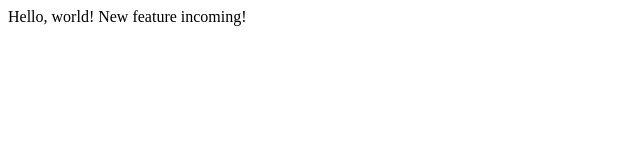
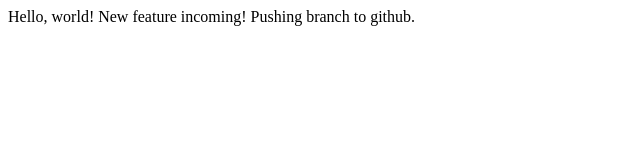
Before and after one commit to re-V8Engine/lecture1, a plain HTML site: page index.html in a window 1280 px wide. Shown: the whole page, without its empty margins (0-640 px from the left). Drawn offline with Linux system fonts and the light colour scheme.

Commit message:
Pushing to new branch

```diff
--- a/index.html
+++ b/index.html
@@ -6,5 +6,6 @@
   <body>
     Hello, world!
     New feature incoming!
+    Pushing branch to github.
   </body>
 </html>
```
